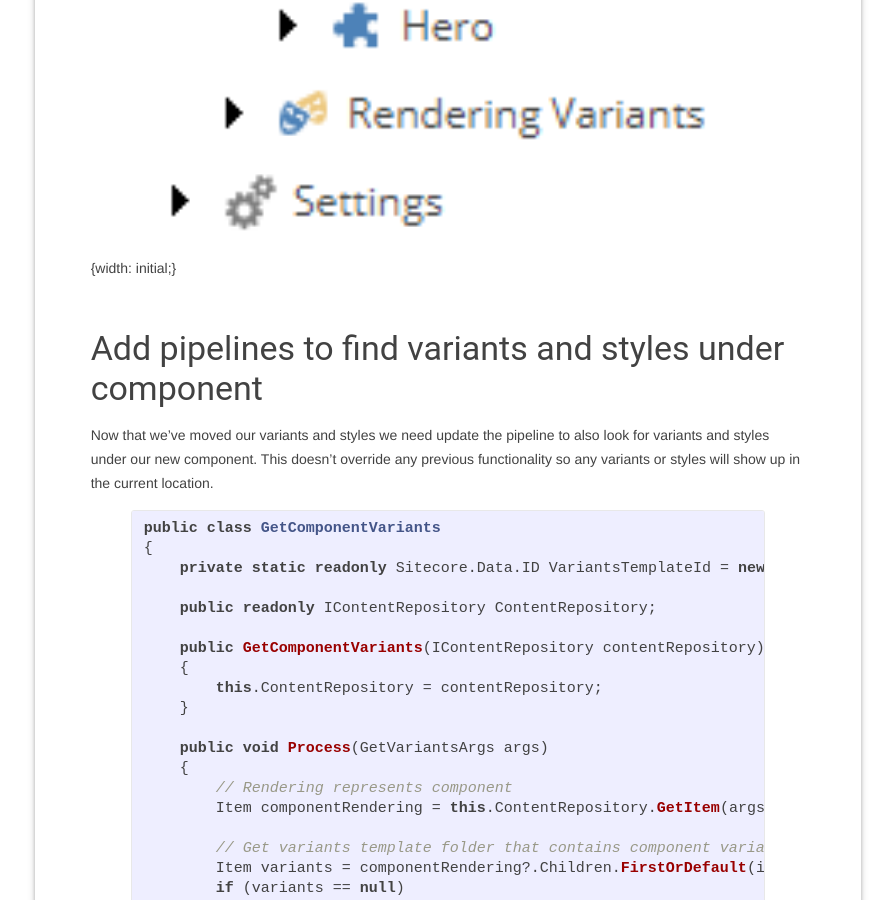
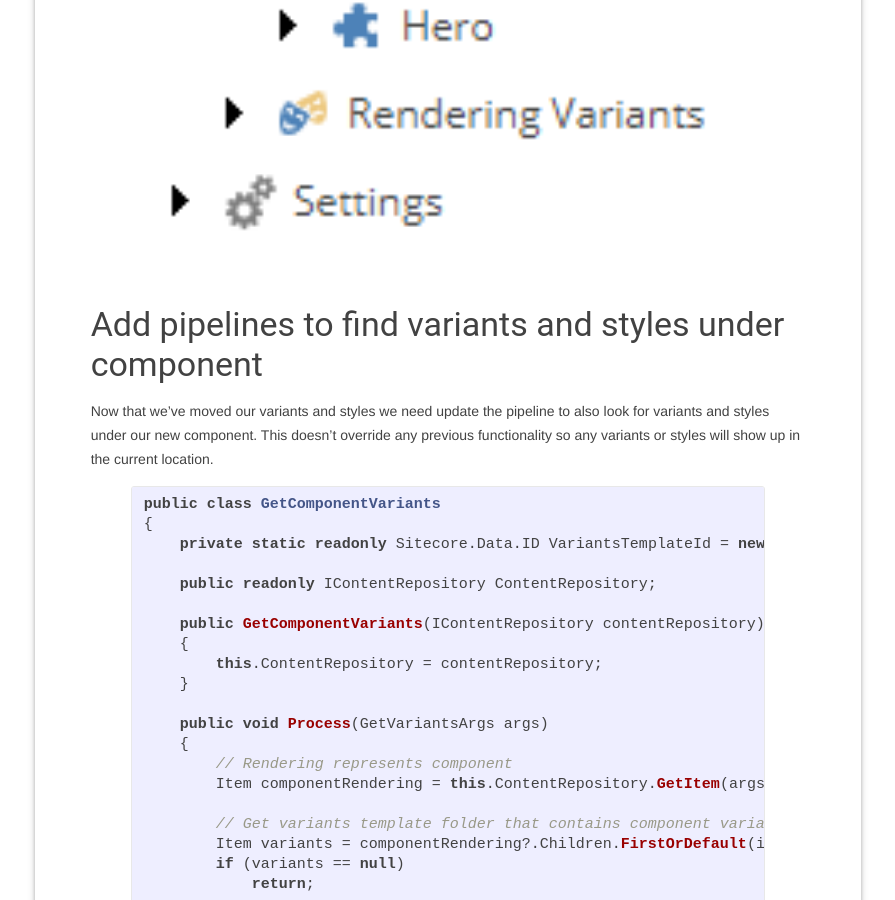
Before and after one commit to Boyd-B/boyd-b.github.io, a Jekyll site: the page built from _posts/2018/2018-3-14-streamline-sxa-2-component-pipelines.markdown, in a window 1280 px wide and 900 px high, scrolled down 2860 px. Shown: the whole window, without its empty margins (192-1087 px from the left). Built offline with Jekyll 4.4.1, drawn with Linux system fonts in a browser that asks for light colours.

Commit message:
Updating image size arguments

```diff
--- a/_posts/2018/2018-3-14-streamline-sxa-2-component-pipelines.markdown
+++ b/_posts/2018/2018-3-14-streamline-sxa-2-component-pipelines.markdown
@@ -30,7 +30,7 @@ In the presentation folder we now have an item called 'Components' and within it
 This is actually a branch that also creates the variants and styles items under it matching the name you give the rendering. This is our final tree structure.
 <br/>
 
-![Components](/images/streamline/Component-Tree-Structure.png){width: initial;}
+![Components](/images/streamline/Component-Tree-Structure.png){:width="initial"}
 
 ### Add pipelines to find variants and styles under component
 Now that we've moved our variants and styles we need update the pipeline to also look for variants and styles under our new component. This doesn't override any previous functionality so any variants or styles will show up in the current location.
```
